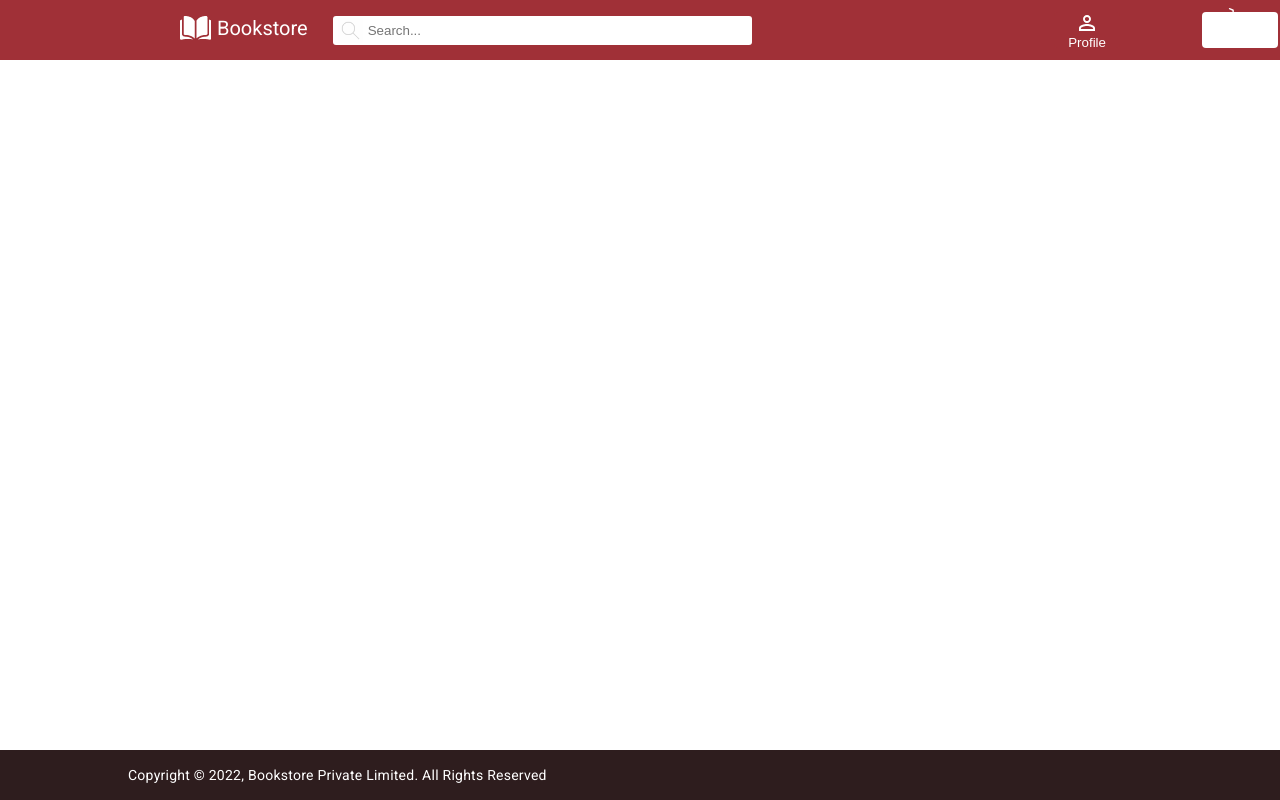
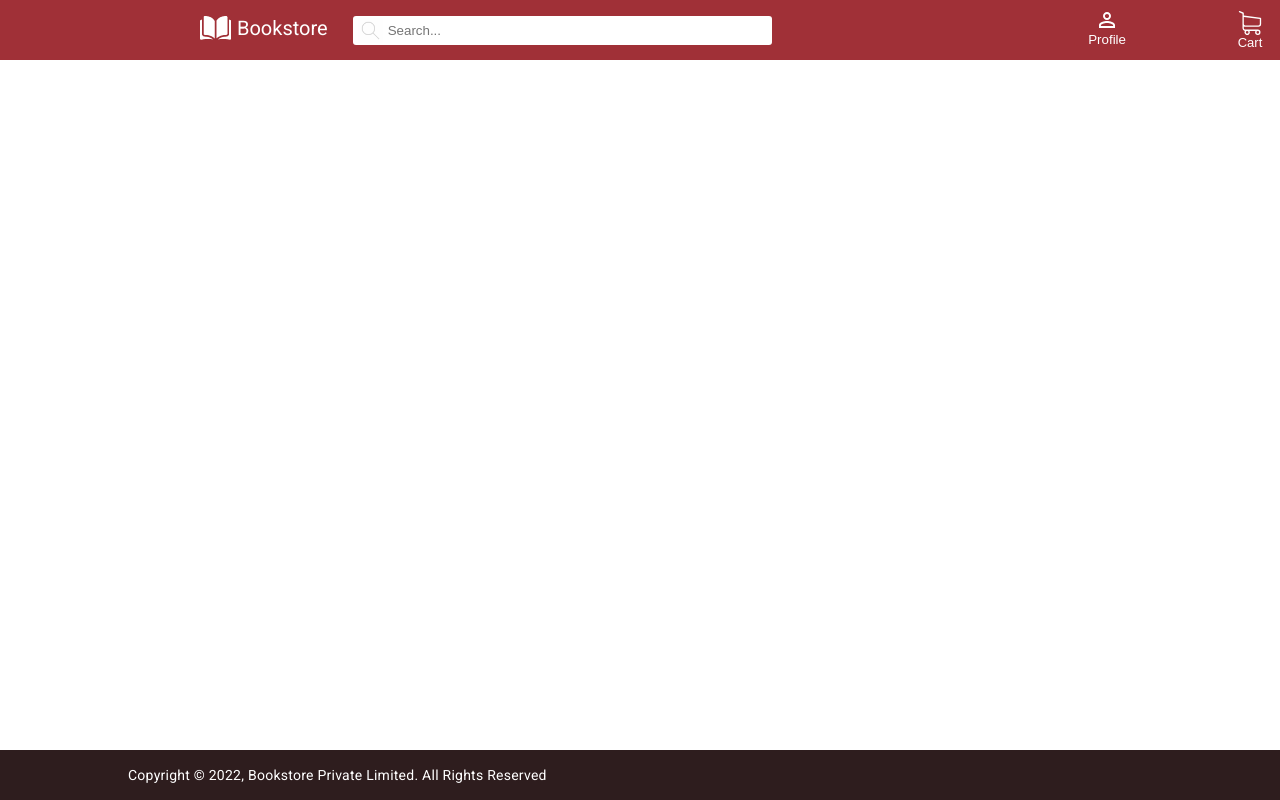
Before and after one commit to Vidhya100/BookStore_FrontEnd, an Angular app: page /dashboard in a window 1280 px wide. Built offline with nearby package versions, Linux system fonts and the light colour scheme.

Commit message:
css applied

```diff
--- a/src/app/components/home/home.component.html
+++ b/src/app/components/home/home.component.html
@@ -38,15 +38,13 @@
                             </svg>
                         </button>
 
-                        <button mat-menu-item class="profile-g" style="padding-left: 0px;"
-                            routerLink="/dashboard/orders">
-                            <img width="18px" height="18px"><span>My
-                                Orders</span>
+                        <button mat-menu-item class="profile-g" style="padding-left: 0px;" routerLink="/dashboard/orders">
+                            <img width="18px" height="18px">
+                            <span>My Orders</span>
                         </button>
-                        <button mat-menu-item class="profile-g" style="padding-left: 0px;"
-                            routerLink="/dashboard/wishlist">
-                            <img src="../../../assets/favourite.png" width="20px" height="20px"><span>My
-                                Wishlist</span>
+                        <button mat-menu-item class="profile-g" style="padding-left: 0px;" routerLink="/dashboard/wishlist">
+                            <img src="../../../assets/favourite.png" width="20px" height="20px">
+                            <span>My Wishlist</span>
                         </button>
                         <button mat-menu-item class="logout" color="warn" style="margin-right: 50px;"
                             (click)="logOut()">Logout
@@ -57,7 +55,7 @@
                         <div class="profile-g"><span>To acsess account and manage orders</span></div>
                         <button class="login" mat-stroked-button color="warn" routerLink="/login">LOGIN/SIGNUP</button>
                         <hr class="profile-g">
-                        <button mat-menu-item class="profile-g" style="padding-left: 0px;">
+                        <button mat-menu-item class="profile-g" style="padding-left: 0px;" routerLink="/dashboard/orders">
                             <svg xmlns="http://www.w3.org/2000/svg" height="24px" viewBox="0 0 24 24" width="24px"
                                 fill="#000000">
                                 <path d="M0 0h24v24H0z" fill="none" />
@@ -67,12 +65,11 @@
                             </svg>
                             <span>My Orders</span>
                         </button>
-                        <button mat-menu-item class="profile-g" style="padding-left: 0px;">
+                        <button mat-menu-item class="profile-g" style="padding-left: 0px;" routerLink="/dashboard/wishlist">
                             <img src="../../../assets/favourite.png" width="20px" height="20px">
                             <span>My Wishlist</span>
                         </button>
                     </mat-menu>
-                    <span fxLayoutAlign="center center" *ngIf="fullName!=(''||undefined||null)">{{fullName}}</span>
 
                 </button>
 
@@ -83,8 +80,8 @@
                         <span fxLayoutAlign="center center" >Cart</span>
                     </div>
                 </button> -->
-                <button mat-menu class="icons" mat-flat-button *ngIf="fullName==(''||undefined||null)"
-                    [matMenuTriggerFor]="noprofile">
+                <button mat-menu class="icons"
+                   routerLink="/dashboard/cart" >
                     <div fxLayout="column" fxLayoutAlign="center center">
                         <img src="../../../assets/supermarket.svg" style="margin: 0px 10px;" width="24px" height="24px">
                         <span fxLayoutAlign="center center" style="color:#FFFFFF">Cart</span>
--- a/src/app/components/home/home.component.scss
+++ b/src/app/components/home/home.component.scss
@@ -12,7 +12,7 @@
   width: 100%;
 }
   .logo{
-    margin-left: 180px;
+    margin-left: 200px;
     cursor: pointer;
   }
   .logo-name{
@@ -102,25 +102,25 @@ svg {
   // }
 
 
-  // .mat-form-field ::ng-deep .mat-form-field-wrapper{
-  //   margin-left: -40px;
-  //   padding-bottom: 5px;
-  //   width: 500px;
-  // }
+//   .mat-form-field ::ng-deep .mat-form-field-wrapper{
+//     margin-left: -40px;
+//      padding-bottom: 5px;
+//     width: 500px;
+//    }
 
-  // ::ng-deep .mat-form-field-outline{
-  //   background-color:white;
-  //   border-radius: 5px;
-  // }
-  // ::ng-deep .mat-form-field-flex {
-  //   height: 40px !important;
-  //   margin-top: 0px !important;
-  //   align-items: center !important;
-  //   justify-content: center !important;
-  // }
-  // input.mat-input-element {
-  //   margin-bottom: 8px;
-  // }
+//  ::ng-deep .mat-form-field-outline{
+//   background-color:white;
+//      border-radius: 5px;
+//    }
+//    ::ng-deep .mat-form-field-flex {
+//      height: 40px !important;
+//     margin-top: 0px !important;
+//     align-items: center !important;
+//     justify-content: center !important;
+//  }
+   input.mat-input-element {
+     margin-bottom: 8px;
+   }
   .icons{
     font-size: small;
     color: white;
@@ -182,10 +182,10 @@ svg {
     border: 1px solid #A03037;
     color: #A03037;
   }
-  // .mat-toolbar-row, .mat-toolbar-single-row {
-  //   padding: 0 0px;
-  //   margin: 0px;
-  // }
+  //  .mat-toolbar-row, .mat-toolbar-single-row {
+  //    padding: 0 0px;
+  //    margin: 0px;
+  //  }
 
   .profile-cart{
     padding-left: 300px;
@@ -193,3 +193,7 @@ svg {
   .display-book{
     margin: 10px 100px 45px 100px ;
   }
+
+  // .mat-mdc-unelevated-button.mat-unthemed {
+  //   --mdc-filled-button-container-color: in;
+  //   --mdc-filled-button-label-text-color: #000;
```
